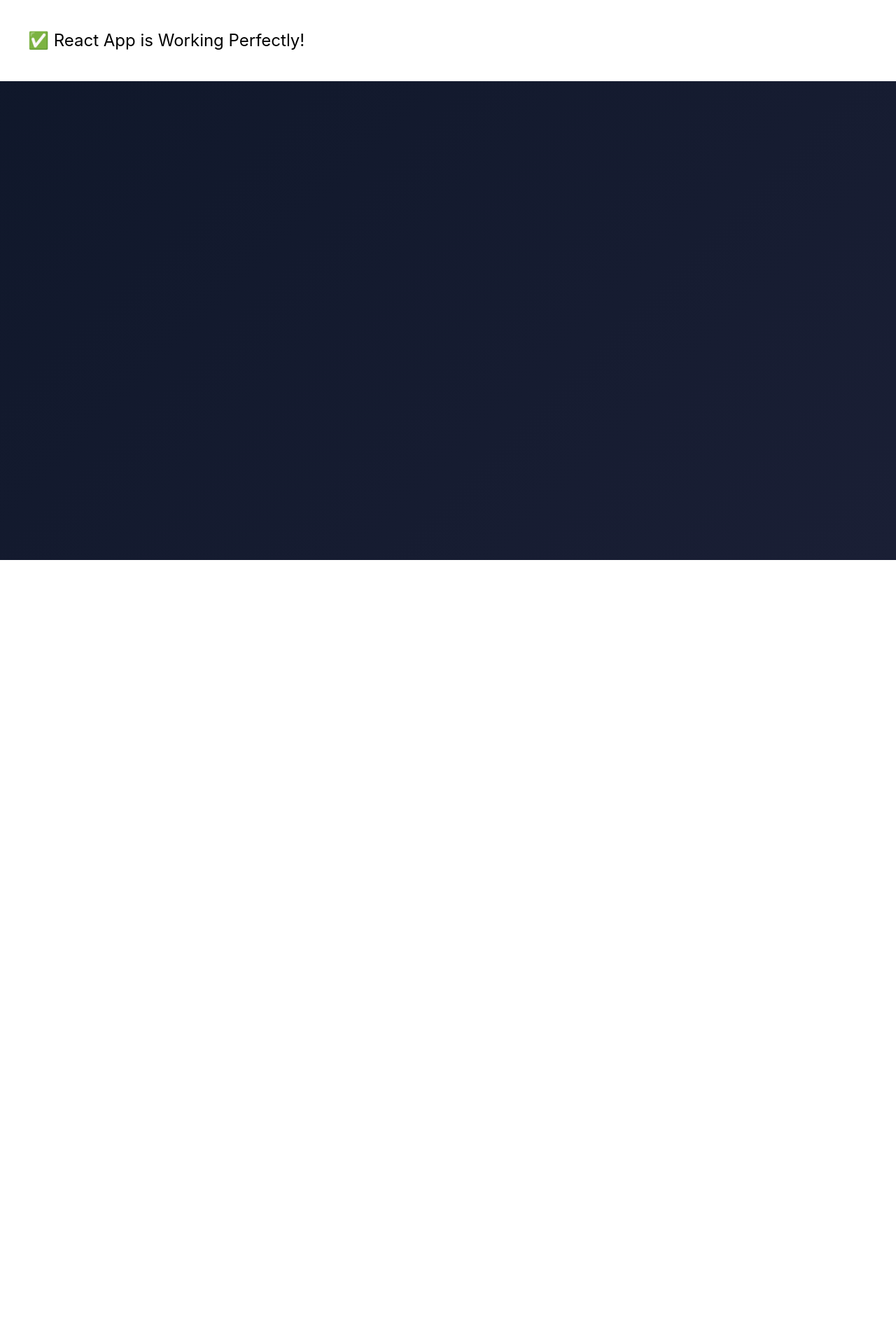
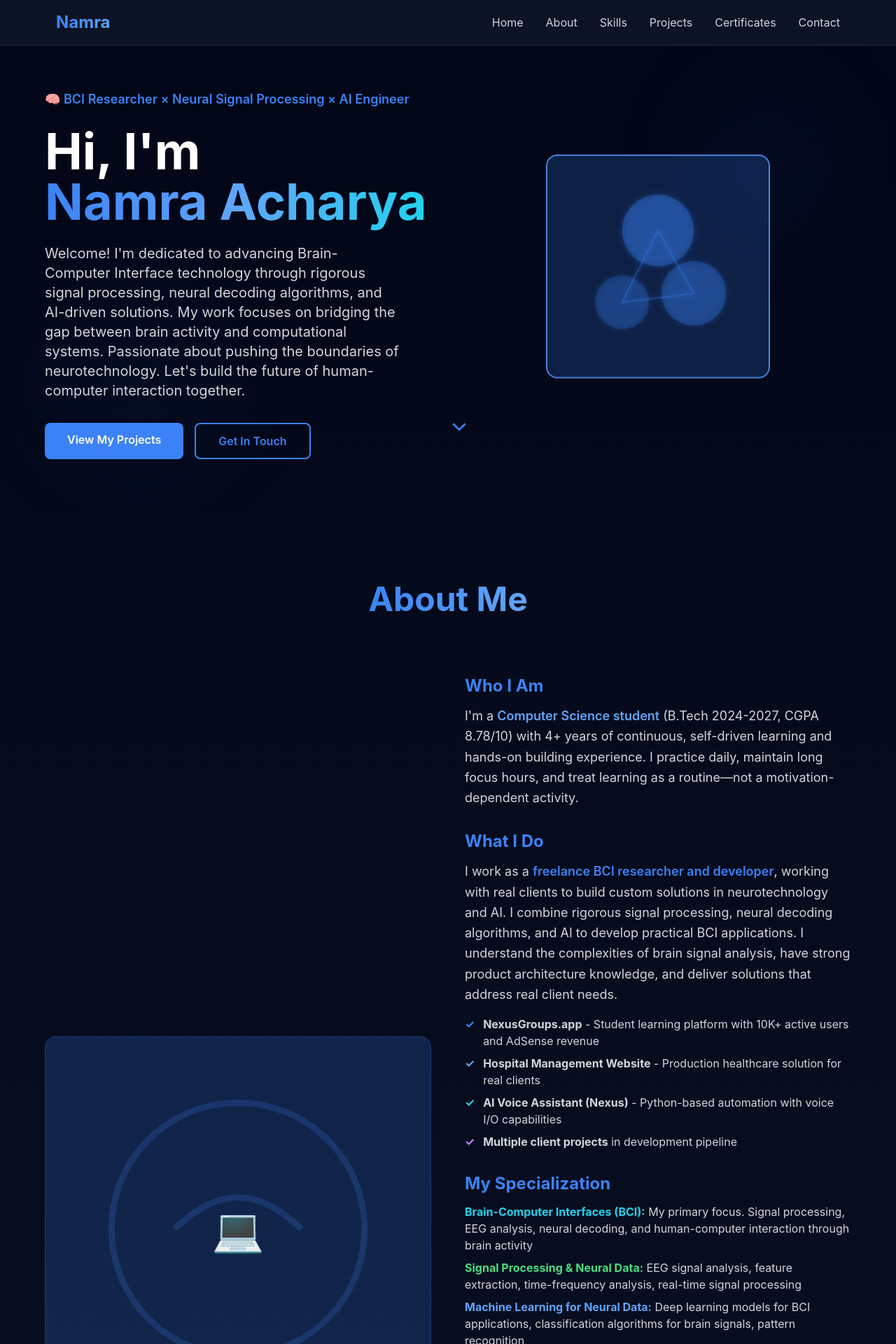
Before and after one commit to Namra-Acharya/namra_portfolio, a React (Vite) app: page / in a window 1280 px wide. Shown: the top 1920 px of the page at 70% size. Before the commit the page ends 800 px from the top, so only its background shows below. Built offline with nearby package versions, Linux system fonts and the light colour scheme.

Commit message:
Update website

```diff
--- a/index.html
+++ b/index.html
@@ -3,10 +3,12 @@
   <head>
     <meta charset="UTF-8" />
     <meta name="viewport" content="width=device-width, initial-scale=1.0" />
-    <title>Namra's Portfolio</title>
+    <meta name="description" content="Namra Acharya - AI Enthusiast, Full-Stack Developer, and Tech Innovator. Explore my portfolio, projects, and skills." />
+    <meta name="theme-color" content="#0f172a" />
+    <title>Namra Acharya - Portfolio</title>
   </head>
   <body>
     <div id="root"></div>
-    <script type="module" src="./src/main.jsx"></script>
+    <script type="module" src="/src/main.jsx"></script>
   </body>
 </html>
--- a/src/App.jsx
+++ b/src/App.jsx
@@ -1,7 +1,34 @@
+import { memo } from 'react'
+import Navbar from './components/Navbar'
+import Hero from './components/Hero'
+import About from './components/About'
+import Skills from './components/Skills'
+import Projects from './components/Projects'
+import Certificates from './components/Certificates'
+import Contact from './components/Contact'
+import Footer from './components/Footer'
+
+// Memoize components for better performance
+const MemoizedNavbar = memo(Navbar)
+const MemoizedHero = memo(Hero)
+const MemoizedAbout = memo(About)
+const MemoizedSkills = memo(Skills)
+const MemoizedProjects = memo(Projects)
+const MemoizedCertificates = memo(Certificates)
+const MemoizedContact = memo(Contact)
+const MemoizedFooter = memo(Footer)
+
 export default function App() {
   return (
-    <div style={{ padding: "40px", fontSize: "24px", color: "black", backgroundColor: "white" }}>
-      ✅ React App is Working Perfectly!
+    <div className="bg-gradient-to-b from-slate-950 via-slate-900 to-slate-950 text-white min-h-screen overflow-x-hidden" style={{ backfaceVisibility: 'hidden' }}>
+      <MemoizedNavbar />
+      <MemoizedHero />
+      <MemoizedAbout />
+      <MemoizedSkills />
+      <MemoizedProjects />
+      <MemoizedCertificates />
+      <MemoizedContact />
+      <MemoizedFooter />
     </div>
   );
 }
--- a/src/components/About.jsx
+++ b/src/components/About.jsx
@@ -81,7 +81,7 @@ export default function About() {
               <div>
                 <h3 className="text-2xl font-bold text-accent mb-3">What I Do</h3>
                 <p className="text-lg text-gray-300 leading-relaxed">
-                  I run <motion.span className="text-accent font-semibold">NexusGroups</motion.span>, a software development company building custom web platforms and AI solutions. I've moved beyond basic web development—I now leverage AI strategically to design, develop, and deploy complete platforms rapidly. I understand product architecture, user experience, and real client needs.
+                  I work as a <motion.span className="text-accent font-semibold">freelance BCI researcher and developer</motion.span>, working with real clients to build custom solutions in neurotechnology and AI. I combine rigorous signal processing, neural decoding algorithms, and AI to develop practical BCI applications. I understand the complexities of brain signal analysis, have strong product architecture knowledge, and deliver solutions that address real client needs.
                 </p>
                 <div className="mt-4 space-y-2 text-gray-300">
                   <p className="flex gap-3"><span className="text-accent font-bold">✓</span> <span><strong>NexusGroups.app</strong> - Student learning platform with 10K+ active users and AdSense revenue</span></p>
@@ -94,25 +94,25 @@ export default function About() {
               <div>
                 <h3 className="text-2xl font-bold text-accent mb-3">My Specialization</h3>
                 <div className="space-y-2 text-gray-300">
-                  <p><strong className="text-green-400">Python & Data Analysis:</strong> NumPy, Pandas, Matplotlib - strong command with daily usage</p>
-                  <p><strong className="text-blue-400">Machine Learning:</strong> Learning with focus on signal-based and neural data analysis</p>
-                  <p><strong className="text-cyan-400">BCI & Neurotechnology:</strong> Deep interest in Brain-Computer Interfaces, currently at foundational stage</p>
-                  <p><strong className="text-purple-400">Web & Deployment:</strong> Full lifecycle understanding from idea → build → deploy → maintain</p>
+                  <p><strong className="text-cyan-400">Brain-Computer Interfaces (BCI):</strong> My primary focus. Signal processing, EEG analysis, neural decoding, and human-computer interaction through brain activity</p>
+                  <p><strong className="text-green-400">Signal Processing & Neural Data:</strong> EEG signal analysis, feature extraction, time-frequency analysis, real-time signal processing</p>
+                  <p><strong className="text-blue-400">Machine Learning for Neural Data:</strong> Deep learning models for BCI applications, classification algorithms for brain signals, pattern recognition</p>
+                  <p><strong className="text-purple-400">Python & Scientific Computing:</strong> NumPy, Pandas, Matplotlib, SciPy - deep expertise with neuroscience applications</p>
                 </div>
               </div>
 
               <div>
-                <h3 className="text-2xl font-bold text-accent mb-3">My Philosophy</h3>
+                <h3 className="text-2xl font-bold text-accent mb-3">My Philosophy & Vision</h3>
                 <p className="text-lg text-gray-300 leading-relaxed italic border-l-4 border-accent pl-4">
-                  "I'm not driven by hype or quick money. I'm driven by deep understanding, long-term relevance, and hard problems. That's why BCI and neurotechnology attract me—they require patience, persistence, and tolerance for uncertainty."
+                  "BCI is not just a technology—it's the future of human-computer interaction. I'm committed to advancing the field by building robust signal processing pipelines, developing intelligent decoding algorithms, and creating practical BCI applications. This is a hard problem that requires deep understanding, relentless experimentation, and tolerance for uncertainty. That's exactly where I thrive."
                 </p>
               </div>
 
               <motion.div className="grid grid-cols-2 gap-3 pt-4">
-                {['AI-Powered Dev', 'Python/NumPy', 'Data Analysis', 'BCI Learning', 'Product Design', 'Full-Stack Deployment', 'AI Agents', 'Signal Processing'].map((skill) => (
+                {['EEG Signal Analysis', 'Neural Decoding', 'Python/NumPy', 'Deep Learning', 'BCI Algorithms', 'Real-time Processing', 'AI Integration', 'Neuroscience'].map((skill) => (
                   <motion.div
                     key={skill}
-                    className="p-3 bg-gradient-to-r from-accent/10 to-blue-500/10 rounded-lg border border-accent/30 text-center hover:border-accent/60 hover:from-accent/20 hover:to-blue-500/20 transition-all"
+                    className="p-3 bg-gradient-to-r from-accent/10 to-cyan-500/10 rounded-lg border border-accent/30 text-center hover:border-accent/60 hover:from-accent/20 hover:to-cyan-500/20 transition-all"
                     whileHover={{ scale: 1.05, y: -2 }}
                   >
                     <span className="text-sm font-semibold text-gray-200">{skill}</span>
--- a/src/components/Certificates.jsx
+++ b/src/components/Certificates.jsx
@@ -293,7 +293,7 @@ export default function Certificates() {
               {/* PDF Viewer */}
               <div className="flex-1 overflow-auto bg-secondary/20">
                 <iframe
-                  src={`/${encodeURIComponent(selectedCert.pdfFile)}`}
+                  src={`${import.meta.env.BASE_URL}public/${encodeURIComponent(selectedCert.pdfFile)}`}
                   className="w-full h-full"
                   title={selectedCert.title}
                 />
@@ -305,7 +305,7 @@ export default function Certificates() {
                   {selectedCert.issuer} • {selectedCert.date}
                 </p>
                 <motion.a
-                  href={`/${encodeURIComponent(selectedCert.pdfFile)}`}
+                  href={`${import.meta.env.BASE_URL}public/${encodeURIComponent(selectedCert.pdfFile)}`}
                   download={selectedCert.pdfFile}
                   className="flex items-center gap-2 px-4 py-2 bg-accent text-white rounded-lg hover:bg-accent-hover transition-colors"
                   whileHover={{ scale: 1.05 }}
--- a/src/components/Hero.jsx
+++ b/src/components/Hero.jsx
@@ -47,7 +47,7 @@ export default function Hero() {
   }
 
   return (
-    <section id="home" className="pt-32 pb-20 px-4 relative overflow-hidden">
+    <section id="home" className="pt-32 pb-20 px-4 relative overflow-hidden" data-motion>
       {/* Animated background shapes */}
       <motion.div
         className="absolute top-20 right-10 w-72 h-72 bg-accent/10 rounded-full blur-3xl"
@@ -56,6 +56,7 @@ export default function Hero() {
           opacity: [0.3, 0.5, 0.3]
         }}
         transition={{ duration: 8, repeat: Infinity }}
+        style={{ willChange: 'transform, opacity' }}
       />
       <motion.div
         className="absolute bottom-10 left-10 w-80 h-80 bg-blue-500/10 rounded-full blur-3xl"
@@ -64,6 +65,7 @@ export default function Hero() {
           opacity: [0.4, 0.2, 0.4]
         }}
         transition={{ duration: 10, repeat: Infinity }}
+        style={{ willChange: 'transform, opacity' }}
       />
 
       <div className="max-w-6xl mx-auto relative z-10">
@@ -82,7 +84,7 @@ export default function Hero() {
                 animate={{ opacity: 1, scale: 1 }}
                 transition={{ duration: 0.6 }}
               >
-                🤖 AI Enthusiast × Learning Hub Creator × Tech Learner
+                🧠 BCI Researcher × Neural Signal Processing × AI Engineer
               </motion.span>
             </motion.div>
 
@@ -107,7 +109,7 @@ export default function Hero() {
               className="text-xl text-gray-300 mb-8 max-w-lg"
               variants={itemVariants}
             >
-              Welcome to my AI Learning Hub—a platform dedicated to exploring artificial intelligence, machine learning, and emerging technologies. I share knowledge through projects, certifications, and practical examples. Passionate about AI development, Python programming, and continuous learning. Let's explore the future of technology together.
+              Welcome! I'm dedicated to advancing Brain-Computer Interface technology through rigorous signal processing, neural decoding algorithms, and AI-driven solutions. My work focuses on bridging the gap between brain activity and computational systems. Passionate about pushing the boundaries of neurotechnology. Let's build the future of human-computer interaction together.
             </motion.p>
 
             <motion.div
--- a/src/components/Navbar.jsx
+++ b/src/components/Navbar.jsx
@@ -5,7 +5,14 @@ import { useState } from 'react'
 export default function Navbar() {
   const [isOpen, setIsOpen] = useState(false)
 
-  const navItems = ['Home', 'About', 'Skills', 'Projects', 'Services', 'Resume', 'Certificates', 'Contact']
+  const navItems = [
+    { name: 'Home', id: 'home' },
+    { name: 'About', id: 'about' },
+    { name: 'Skills', id: 'skills' },
+    { name: 'Projects', id: 'projects' },
+    { name: 'Certificates', id: 'certificates' },
+    { name: 'Contact', id: 'contact' }
+  ]
 
   const navVariants = {
     hidden: { opacity: 0, y: -20 },
@@ -54,15 +61,15 @@ export default function Navbar() {
         <div className="hidden md:flex gap-8">
           {navItems.map((item, i) => (
             <motion.a
-              key={item}
-              href={`#${item.toLowerCase()}`}
+              key={item.id}
+              href={`#${item.id}`}
               className="text-gray-300 hover:text-accent transition-colors relative group"
               custom={i}
               initial="hidden"
               animate="visible"
               variants={navVariants}
             >
-              {item}
+              {item.name}
               <motion.div
                 className="absolute bottom-0 left-0 w-0 h-0.5 bg-accent group-hover:w-full transition-all duration-300"
                 whileHover={{ width: "100%" }}
@@ -92,13 +99,13 @@ export default function Navbar() {
         >
           {navItems.map((item) => (
             <motion.a
-              key={item}
-              href={`#${item.toLowerCase()}`}
+              key={item.id}
+              href={`#${item.id}`}
               className="block py-2 text-gray-300 hover:text-accent"
               whileHover={{ x: 10 }}
               onClick={() => setIsOpen(false)}
             >
-              {item}
+              {item.name}
             </motion.a>
           ))}
         </motion.div>
--- a/src/components/Skills.jsx
+++ b/src/components/Skills.jsx
@@ -8,45 +8,45 @@ export default function Skills() {
   const skills = [
     {
       icon: Code,
-      title: 'AI-Powered Product Building',
-      desc: 'Leverage AI tools to design, develop & deploy full-featured platforms rapidly. Product architecture, UX design, end-to-end delivery. Built NexusGroups.app with 10K+ users.',
-      color: 'from-blue-400 to-cyan-400',
-      subskills: ['Product Design', 'UI/UX', 'Figma', 'Rapid Prototyping']
+      title: 'EEG Signal Processing & Analysis',
+      desc: 'Advanced signal processing for brain signals. Pre-processing, artifact removal, feature extraction, time-frequency analysis, real-time processing. Deep expertise in EEG data pipelines.',
+      color: 'from-cyan-400 to-blue-400',
+      subskills: ['EEG Pre-processing', 'Artifact Detection', 'FFT/Wavelets', 'Real-time Processing']
     },
     {
       icon: Zap,
-      title: 'AI Agent Development',
-      desc: 'Build intelligent conversational agents with Python. Voice-based automation, LLM integration, reasoning, multi-turn interactions, personal AI assistants',
+      title: 'Neural Decoding & BCI Algorithms',
+      desc: 'Designing and implementing algorithms for brain-computer interfaces. Feature classification, signal-to-intent mapping, decoder training, calibration & adaptation strategies.',
       color: 'from-purple-400 to-pink-400',
-      subskills: ['Voice I/O', 'System Integration', 'Automation', 'AI Orchestration']
+      subskills: ['Signal Classification', 'Decoding Algorithms', 'Pattern Recognition', 'Calibration']
     },
     {
       icon: Palette,
-      title: 'Python & Data Analysis',
-      desc: 'Python mastery with NumPy arrays, vectorization, Pandas data manipulation, Matplotlib visualization. Strong command through daily usage and extensive practice.',
-      color: 'from-green-400 to-emerald-400',
-      subskills: ['NumPy', 'Pandas', 'Matplotlib', 'Data Transformation']
+      title: 'Deep Learning for Neural Data',
+      desc: 'Applying neural networks to brain signals. CNNs for spatial-temporal patterns, RNNs for temporal dynamics, attention mechanisms for selective processing of EEG data.',
+      color: 'from-indigo-400 to-purple-400',
+      subskills: ['CNNs', 'RNNs', 'Attention Mechanisms', 'Transfer Learning']
     },
     {
       icon: Code,
-      title: 'Machine Learning & Signal Processing',
-      desc: 'Data preprocessing, feature engineering, ML fundamentals. Currently learning with focus on signal-based and neural data analysis for BCI applications.',
-      color: 'from-pink-400 to-red-400',
-      subskills: ['Data Prep', 'Feature Engineering', 'Neural Signals', 'Signal Analysis']
+      title: 'Python & Scientific Computing',
+      desc: 'Expert-level Python with NumPy, SciPy, Pandas. Data manipulation, mathematical operations, statistical analysis. Optimized code for real-time BCI applications.',
+      color: 'from-green-400 to-emerald-400',
+      subskills: ['NumPy/SciPy', 'Pandas', 'Scientific Computing', 'Performance Optimization']
     },
     {
       icon: Zap,
-      title: 'Web Platform Development',
-      desc: 'Full-stack platforms: student learning hubs, healthcare management, educational tools. HTML, CSS, JavaScript, React integration, responsive design, deployment & scaling.',
+      title: 'Data Visualization & Analysis',
+      desc: 'Communicating complex neural data through visualizations. Matplotlib, signal plotting, heatmaps, frequency analysis plots. Making research insights accessible and actionable.',
       color: 'from-yellow-400 to-orange-400',
-      subskills: ['HTML/CSS', 'JavaScript', 'Deployment', 'Hosting & SEO']
+      subskills: ['Matplotlib', 'Signal Visualization', 'Statistical Plots', 'Report Generation']
     },
     {
       icon: Palette,
-      title: 'Brain-Computer Interface (BCI)',
-      desc: 'Foundational knowledge in BCI & neurotechnology. Understanding brain signals (Alpha, Beta, Gamma, Theta, Delta), EEG data representation, and ML applications in neural systems.',
-      color: 'from-indigo-400 to-blue-400',
-      subskills: ['EEG Analysis', 'Neural Signals', 'Signal Processing', 'Neurotechnology']
+      title: 'Web Development & Deployment',
+      desc: 'Building web interfaces for BCI systems. Full-stack development, real-time data dashboards, cloud deployment. Creating platforms for neurotechnology applications.',
+      color: 'from-blue-400 to-cyan-400',
+      subskills: ['React', 'Backend APIs', 'WebSockets', 'Cloud Deployment']
     }
   ]
 
--- a/src/index.css
+++ b/src/index.css
@@ -18,24 +18,75 @@ body {
     sans-serif;
   -webkit-font-smoothing: antialiased;
   -moz-osx-font-smoothing: grayscale;
-  background: linear-gradient(135deg, #0f172a 0%, #1a1f35 100%);
   color: #e2e8f0;
   min-height: 100vh;
+  background-attachment: fixed;
+  /* Performance optimization */
+  will-change: scroll-position;
+  transform: translateZ(0);
+  backface-visibility: hidden;
 }
 
+/* Modern gradient background */
+@supports (background: linear-gradient(45deg, transparent 0%, transparent 100%)) {
+  body {
+    background: linear-gradient(135deg, #0f172a 0%, #1a1f35 30%, #162a46 60%, #0f172a 100%);
+    background-attachment: fixed;
+  }
+}
+
+/* Modern scrollbar styling */
 ::-webkit-scrollbar {
-  width: 10px;
+  width: 8px;
 }
 
 ::-webkit-scrollbar-track {
-  background: #1e293b;
+  background: rgba(30, 41, 59, 0.3);
 }
 
 ::-webkit-scrollbar-thumb {
-  background: #3b82f6;
-  border-radius: 5px;
+  background: linear-gradient(180deg, #3b82f6 0%, #1e40af 100%);
+  border-radius: 4px;
 }
 
 ::-webkit-scrollbar-thumb:hover {
-  background: #2563eb;
+  background: linear-gradient(180deg, #2563eb 0%, #1e3a8a 100%);
 }
+
+/* Smooth selection color */
+::selection {
+  background-color: rgba(59, 130, 246, 0.3);
+  color: #e2e8f0;
+}
+
+/* Ensure consistent spacing and sizing */
+section {
+  position: relative;
+  overflow: hidden;
+}
+
+/* Smooth transitions for all interactive elements */
+a, button {
+  transition: all 0.3s cubic-bezier(0.4, 0, 0.2, 1);
+}
+
+/* Optimize section rendering */
+section {
+  will-change: opacity;
+  transform: translateZ(0);
+  backface-visibility: hidden;
+}
+
+/* Smooth scroll behavior */
+@supports (scroll-behavior: smooth) {
+  html {
+    scroll-behavior: smooth;
+  }
+}
+
+/* Optimize animations on elements */
+[data-motion] {
+  will-change: transform, opacity;
+  transform: translateZ(0);
+  backface-visibility: hidden;
+}
```
Also changed, not shown: src/components/Projects.jsx (+0 -16 lines), vite.config.js (+7 -1 lines), 17 other files (tests, documents, lock files or other folders).
